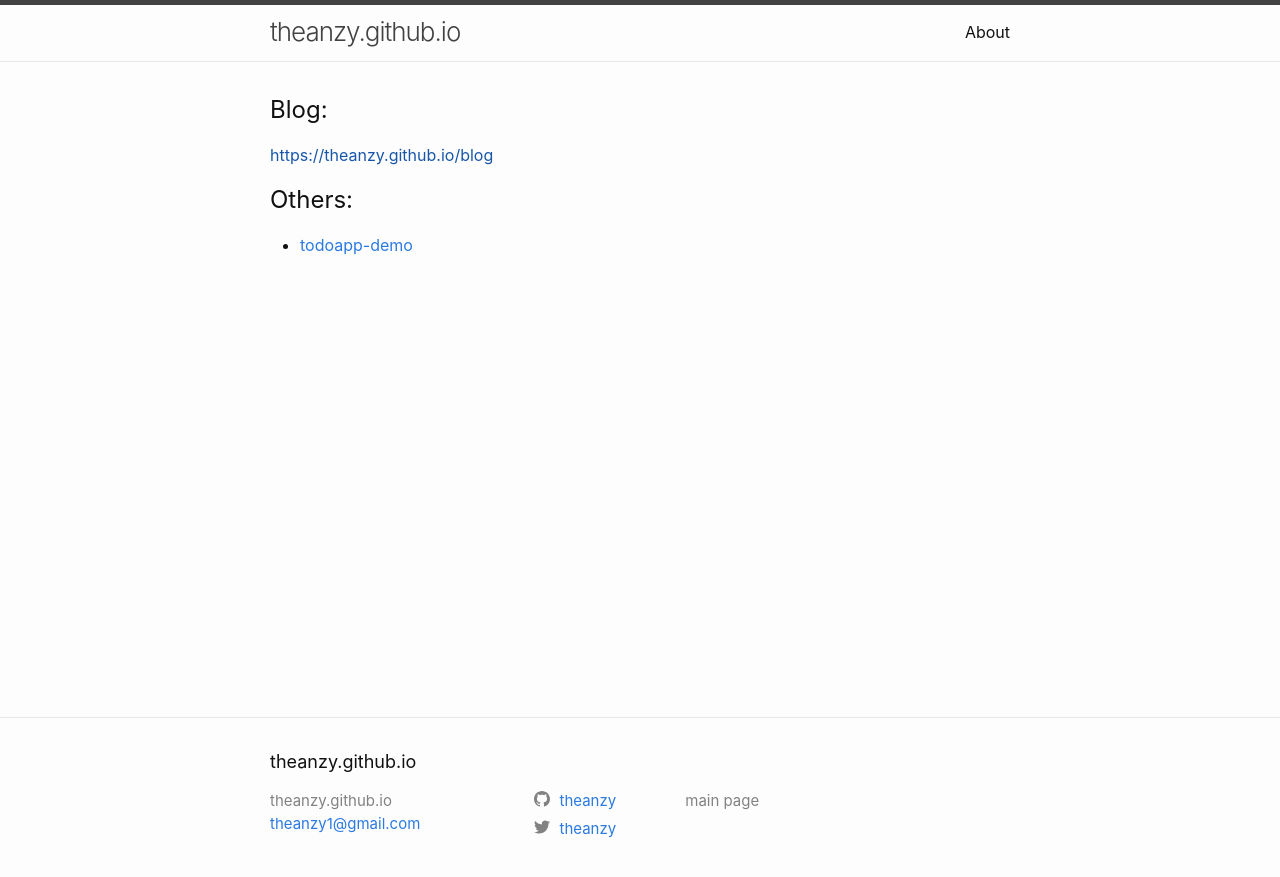
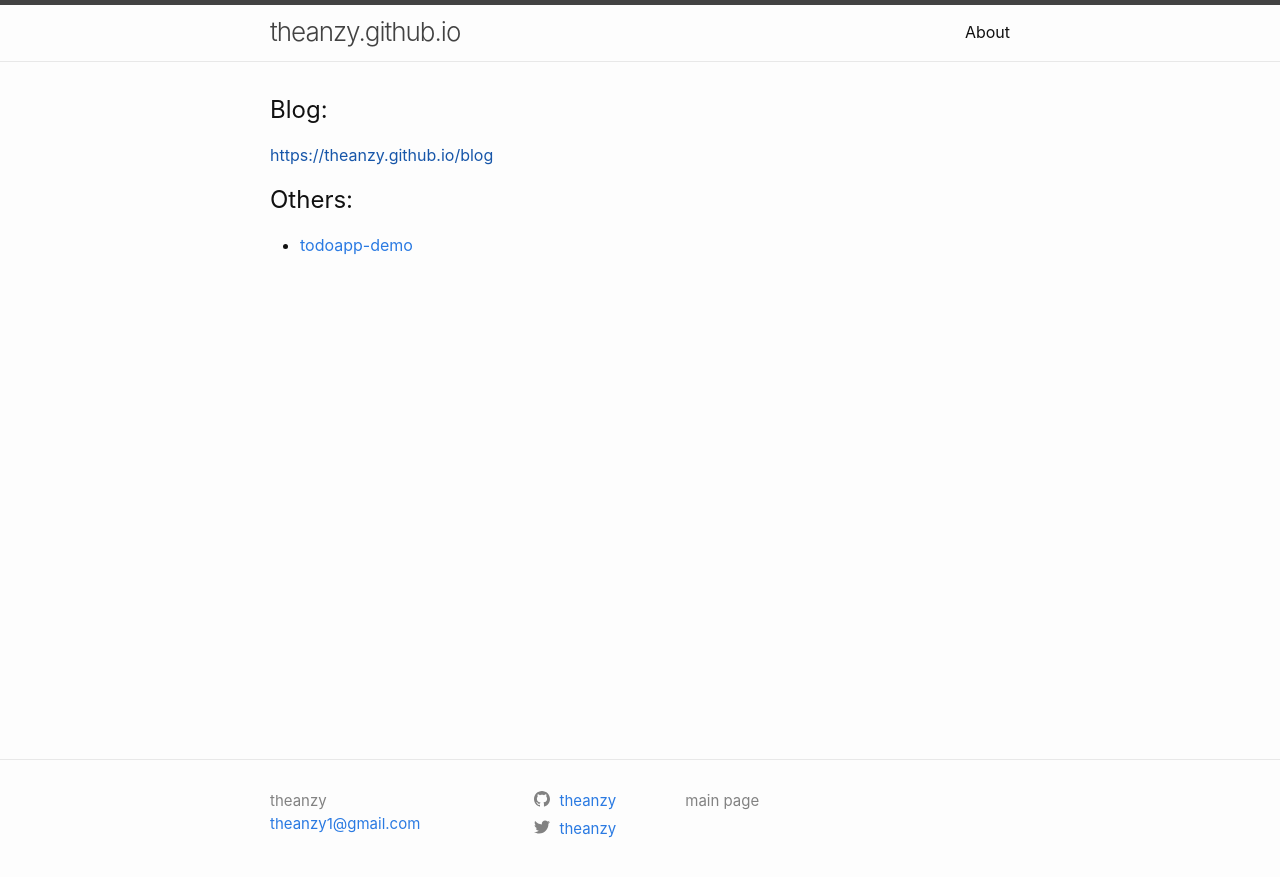
Before and after one commit to theanzy/theanzy.github.io, a Jekyll site: the page built from index.markdown, in a window 1280 px wide. Shown: the top 877 px of the page. Built offline with Jekyll 4.4.1, drawn with Linux system fonts in a browser that asks for light colours.

Commit message:
footer author name

```diff
--- a/_config.yml
+++ b/_config.yml
@@ -17,7 +17,7 @@
 # you will see them accessed via {{ site.title }}, {{ site.email }}, and so on.
 # You can create any custom variable you would like, and they will be accessible
 # in the templates via {{ site.myvariable }}.
-
+author: theanzy
 title: theanzy.github.io
 email: theanzy1@gmail.com
 description: >- # this means to ignore newlines until "baseurl:"
--- a/_includes/footer.html
+++ b/_includes/footer.html
@@ -2,9 +2,6 @@
   <data class="u-url" href="{{ "/" | relative_url }}"></data>
 
   <div class="wrapper">
-
-    <h2 class="footer-heading">{{ site.title | escape }}</h2>
-
     <div class="footer-col-wrapper">
       <div class="footer-col footer-col-1">
         <ul class="contact-list">
```
